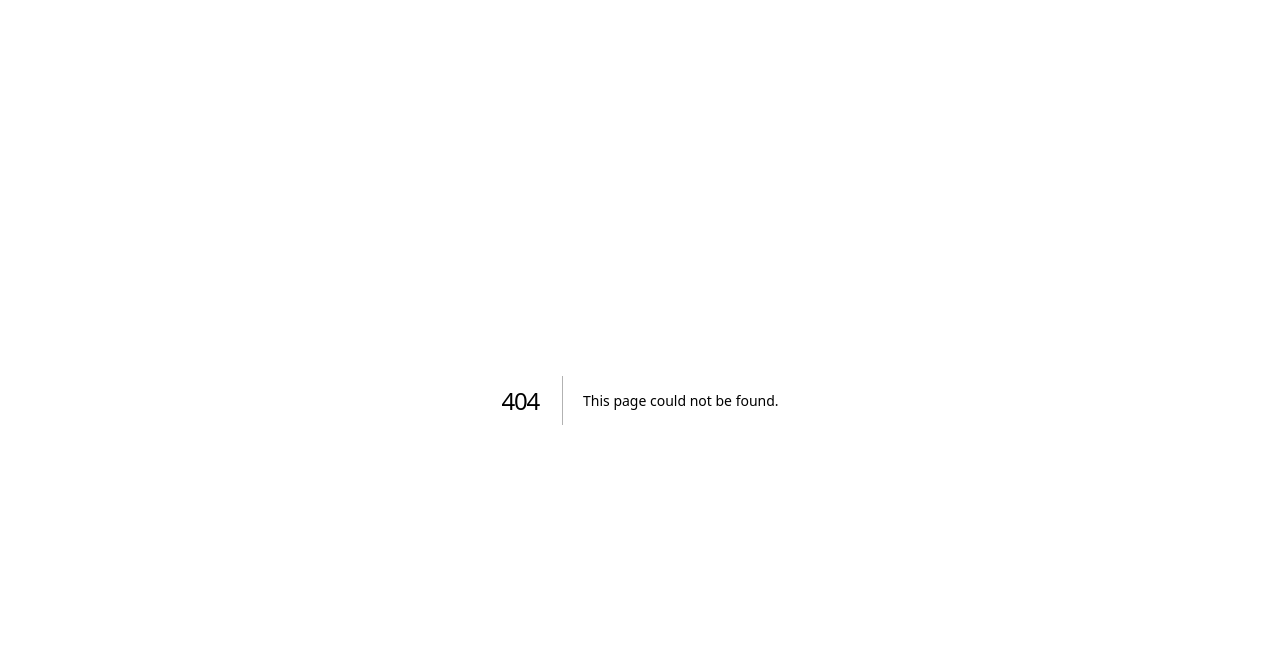
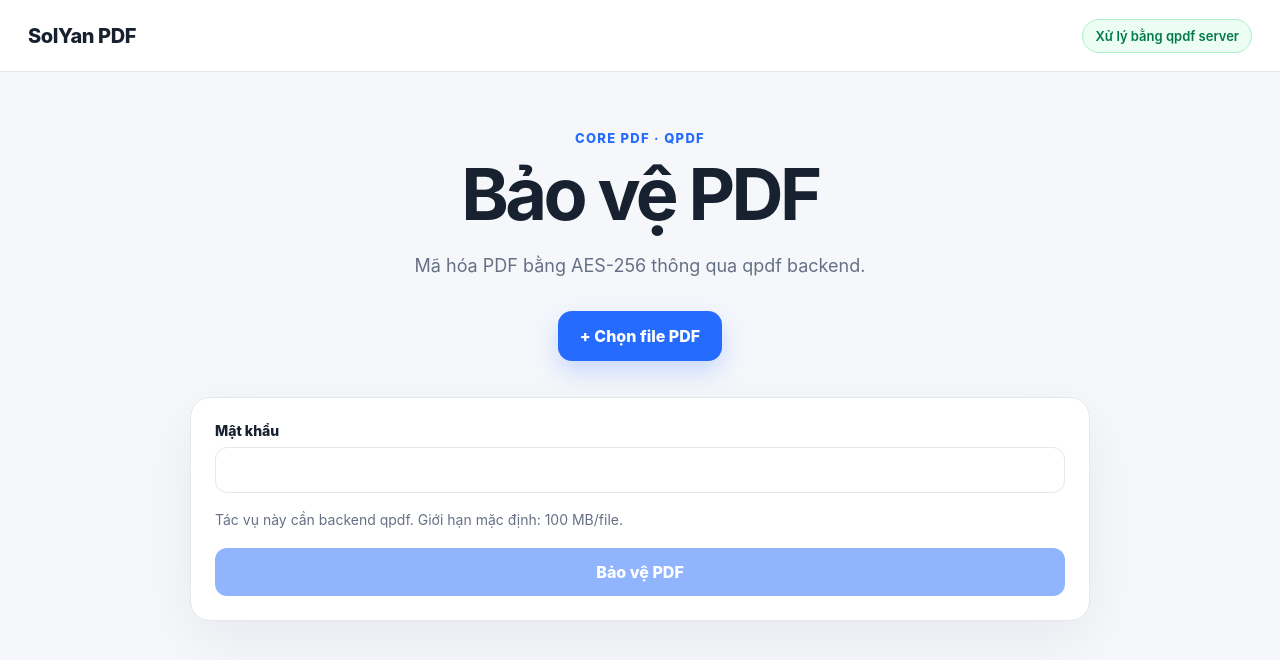
Before and after one commit to solyan842/SolYan-PDF, a Next.js app in the folder frontend/: page /protect in a window 1280 px wide. Before the commit this address had no page. Shown: the top 660 px of the page. Built offline with nearby package versions, Linux system fonts and the light colour scheme; no server answers.

Commit message:
feat: add Protect PDF page

```diff
--- /dev/null
+++ b/frontend/app/protect/page.tsx
@@ -0,0 +1,5 @@
+import ServerPdfTool from '../../components/ServerPdfTool';
+
+export default function ProtectPage() {
+  return <ServerPdfTool title="Bảo vệ PDF" description="Mã hóa PDF bằng AES-256 thông qua qpdf backend." endpoint="/pdf/protect" actionLabel="Bảo vệ PDF" outputName="solyan-protected.pdf" passwordMode="required" />;
+}
```
